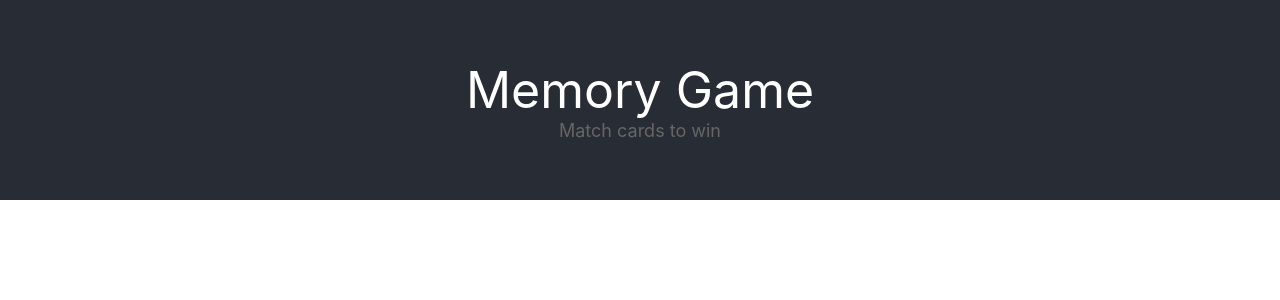
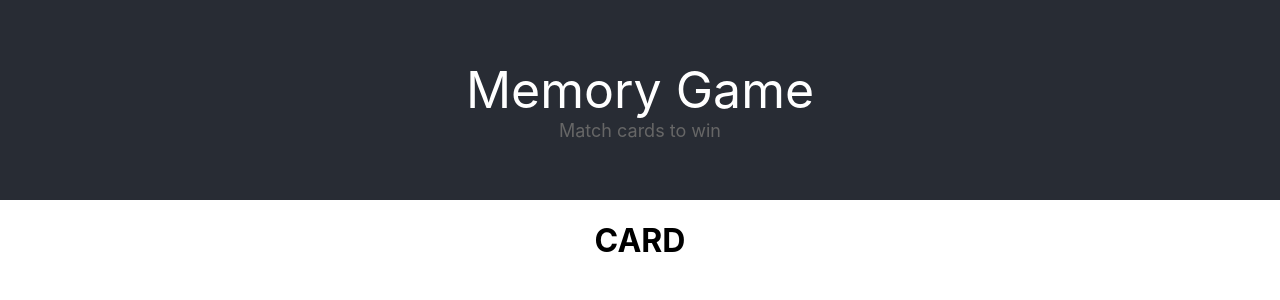
Before and after one commit to aaroncosmith/Memory-Game, a React (Create React App) app: page / in a window 1280 px wide. Shown: the top 300 px of the page. Built offline with nearby package versions, Linux system fonts and the light colour scheme.

Commit message:
added MemoryCard component to app.js

```diff
--- a/src/App.js
+++ b/src/App.js
@@ -1,5 +1,6 @@
 import React from 'react';
 import './App.css';
+import MemoryCard from './components/MemoryCard';
 
 function App() {
   return (
@@ -8,6 +9,7 @@ function App() {
         <div className="Title">Memory Game</div>
         <div className="Subtitle">Match cards to win</div>
       </header>
+      <MemoryCard />
     </div>
   );
 }
--- a/src/components/MemoryCard.jsx
+++ b/src/components/MemoryCard.jsx
@@ -1,11 +1,11 @@
 import React, { Component } from "react";
 import { render } from "@testing-library/react";
 
-class MemoryCard exrends Component {
+class MemoryCard extends Component {
     render() {
         return (
             <h1>CARD</h1>
-        )
+        );
     }
 }
 
```
